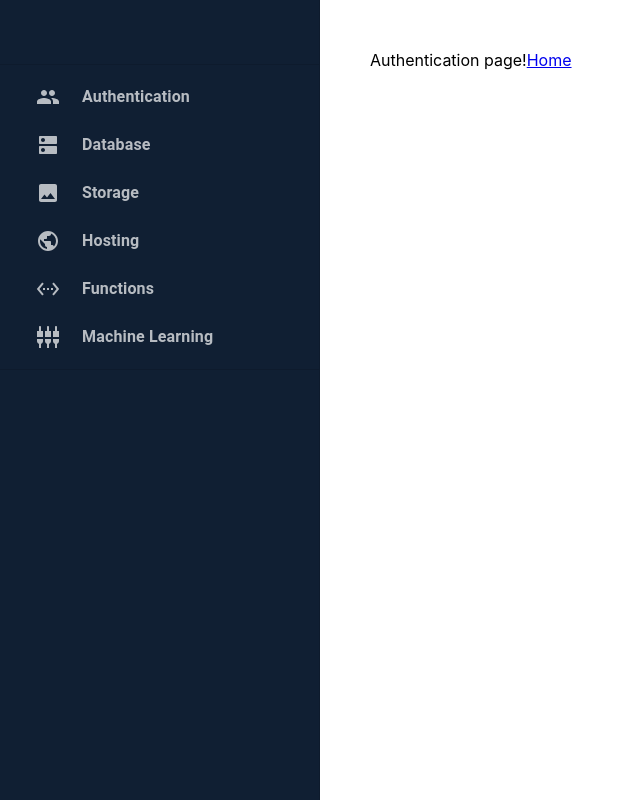
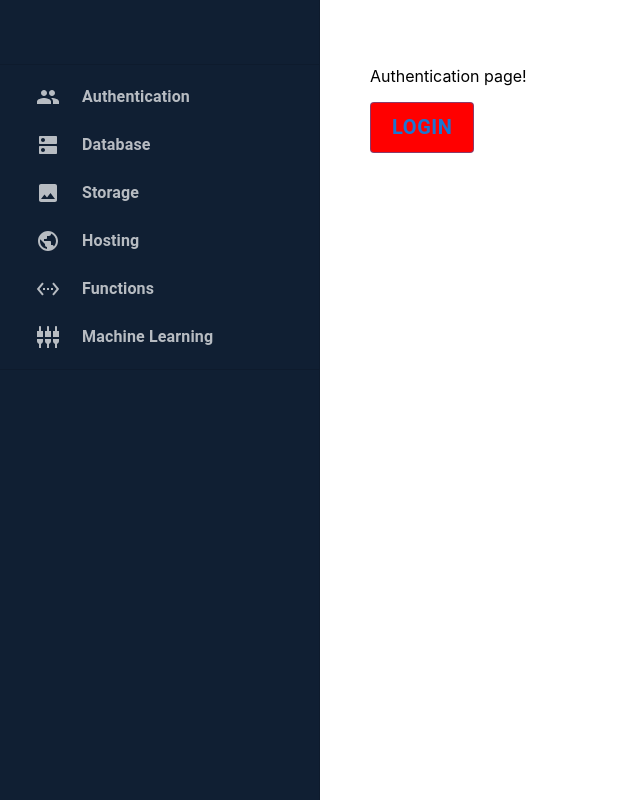
Before and after one commit to farooq-teqniqly/yt-mui-react, a React (Create React App) app in the folder materialui/: page /authentication in a window 1280 px wide. Shown: the whole page, without its empty margins (0-640 px from the left). Built offline with nearby package versions, Linux system fonts and the light colour scheme.

Commit message:
Custom button

```diff
--- /dev/null
+++ b/materialui/src/components/Navbar/common/CommonButton.jsx
@@ -0,0 +1,23 @@
+import React from "react";
+import { Button } from "@mui/material";
+
+export const CommonButton = ({
+  children,
+  color,
+  disabled,
+  size,
+  variant,
+  sx,
+}) => {
+  return (
+    <Button
+      color={color}
+      disabled={disabled}
+      size={size}
+      variant={variant}
+      sx={sx}
+    >
+      {children}
+    </Button>
+  );
+};
--- a/materialui/src/pages/Authentication/Authentication.jsx
+++ b/materialui/src/pages/Authentication/Authentication.jsx
@@ -1,12 +1,24 @@
 import React from "react";
 import { pageStyles } from "../pageStyles";
 import Grid from "@mui/material/Grid";
+import { CommonButton } from "../../components/Navbar/common/CommonButton";
 
 export const Authentication = () => {
+  const buttonStyle = {
+    fontSize: 20,
+    fontWeight: 700,
+    backgroundColor: "red",
+    "&:hover": {
+      backgroundColor: "yellow",
+    },
+  };
+
   return (
     <Grid item xs={8} sx={pageStyles}>
-      <span>Authentication page!</span>
-      <a href={`/`}>Home</a>
+      <p>Authentication page!</p>
+      <CommonButton variant="outlined" size="large" sx={buttonStyle}>
+        Login
+      </CommonButton>
     </Grid>
   );
 };
```
Also changed, not shown: 1 other file (tests, documents, lock files or other folders).
